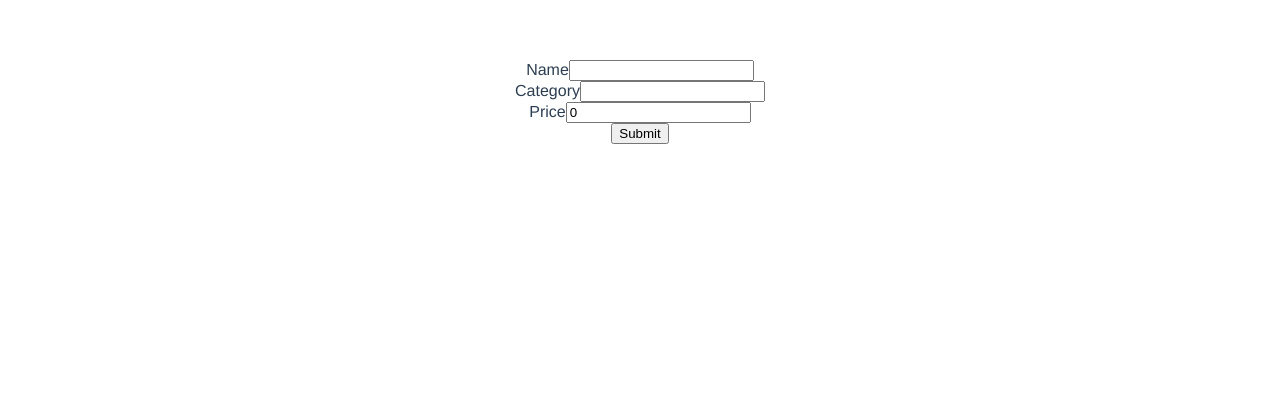
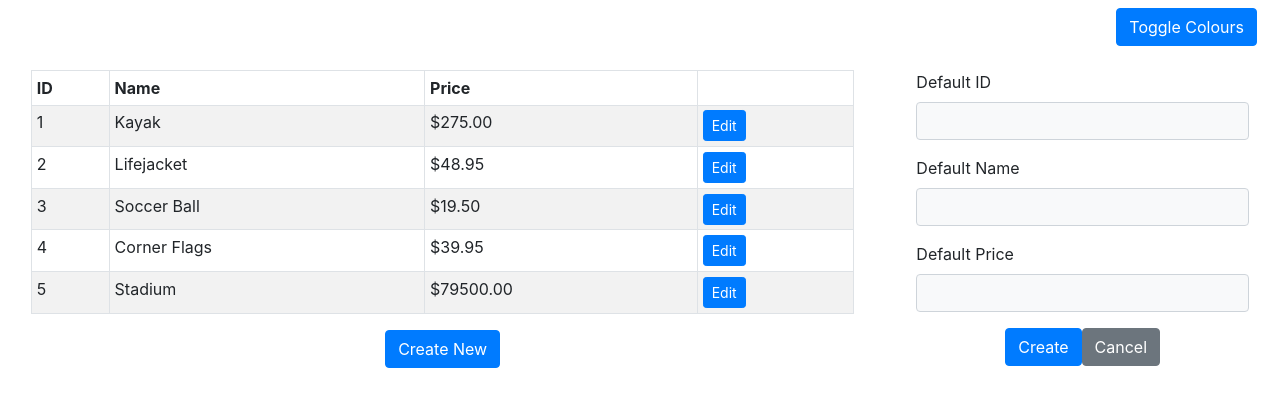
Before and after one commit to jzagalo/vuedecorators, a Vue app: page /edit in a window 1280 px wide. Shown: the top 406 px of the page. Built offline with nearby package versions, Linux system fonts and the light colour scheme.

Commit message:
Use of Provide and Inject in Project

```diff
--- a/package.json
+++ b/package.json
@@ -8,7 +8,10 @@
     "lint": "vue-cli-service lint"
   },
   "dependencies": {
+    "bootstrap": "^4.6.0",
     "core-js": "^3.6.5",
+    "jquery": "^3.5.1",
+    "popper.js": "^1.16.1",
     "vue": "^2.6.11",
     "vue-class-component": "^7.2.3",
     "vue-property-decorator": "^8.4.2",
--- a/src/App.vue
+++ b/src/App.vue
@@ -1,101 +1,54 @@
 <template>
-  <div id="app">
-    <div v-if="errors">
-        <ul>
-            <template v-for="(errors) in validationErrors">
-              <li v-for="error in errors" v-bind:key="error">{{error}}</li>
-            </template>
-        </ul>
+  <div class="container-fluid">
+    <div class="text-right m-2">
+        <button class="btn btn-primary" @click="toggleColors">
+          Toggle Colours
+        </button>
     </div>
-    <form v-on:submit.prevent="handleSubmit">
-      <div>
-        <label>Name</label>
-        <input v-model="name" class="form-control" />
+    <div class="row">
+      <div class="col-8 m-3">
+        <ProductsDisplay />
       </div>
-      <div>
-        <label>Category</label>
-        <input v-model="category" class="form-control" />
+      <div class="col m-3">
+        <ProductEditor />
       </div>
-      <div>
-        <label>Price</label>
-        <input v-model.number="price" type="number" />
-      </div>
-      <div class="text-center">
-          <button type="submit">
-            Submit
-          </button>
-      </div>
-    </form>
+    </div>
   </div>
 </template>
 
 <script lang="ts">
-import { Component, Prop, Vue, Inject, Watch } from 'vue-property-decorator';
+import { Component, Vue, Provide } from 'vue-property-decorator';
 import validation from "./validators"
+import ProductEditor from "./components/ProductEditor.vue";
+import ProductsDisplay from "./components/ProductsDisplay.vue";
+
+@Component({
+  components: {
+    ProductsDisplay,
+    ProductEditor
+  }
+})
+export default class App extends Vue {
+
+  private reactiveColors = {
+    bg: "bg-secondary",
+    text: "text-white"
+  };
+
+  @Provide() colors = this.reactiveColors;
+  labelFormatter = (value: string) => `Enter ${value}:`
 
 
-@Component
-export default class App extends Vue {
-  private name = "";
-  private category = "";
-  private price = 0;
-  private validationErrors = {};
-  private hasSubmitted = false;
-
-  errors(){
-    return Object.values(this.validationErrors).length > 0;
-  }
-
-  validate(propertyName: any, value: any){
-    const errors: string[] = [];
-    Object(validation)[propertyName].forEach((v: any) => {
-      if(!v.validator(value)){
-        errors.push(v.message);
-      }
-    });
-
-    if(errors.length > 0) {
-      Vue.set(this.validationErrors, propertyName, errors);
-    } else {
-      Vue.delete(this.validationErrors, propertyName);
+  toggleColors(){
+    if(this.reactiveColors.bg == "bg-secondary"){
+       this.reactiveColors.bg = "bg-light";
+       this.reactiveColors.text = "text-danger";
+    }else{
+       this.reactiveColors.bg = "bg-secondary";
+       this.reactiveColors.text = "text-white";
     }
   }
 
-  validateWatch(propertyName: string, value: string){
-   // if(this.hasSubmitted){
-      this.validate(propertyName, value);
-   // }
-  }
-
-  @Watch("name")
-  setName(value: string){
-    this.validateWatch("name", value);
-  }
-
-  @Watch("category")
-  setCategory(value: string){
-    this.validateWatch("category", value);
-  }
-
-  @Watch("price")
-  setPrice(value: string){
-    this.validateWatch("price", value);
-  }
-
-  validateAll(){
-    this.validate("name", this.name);
-    this.validate("category", this.category);
-    this.validate("price", this.price);
-
-    return this.errors;
-  }
-
-  handleSubmit() {
-    this.hasSubmitted = true;
-    if(this.validateAll()){
-      console.log(`FORM SUBMITTED: ${this.name} ${this.category} ${this.price}`);
-    }
-  }
 
 }
 </script>
--- /dev/null
+++ b/src/components/EditorField.vue
@@ -0,0 +1,29 @@
+<template>
+  <div class="form-group">
+    <label>{{formattedLabel}}</label>
+    <input v-model.number="value"
+        v-bind:class="[colours.bg, colours.text]"
+         class="form-control" />
+ </div>
+</template>
+
+<script lang="ts">
+import { Vue, Component, Prop, Inject } from "vue-property-decorator"
+
+@Component
+export default class EditorField extends Vue {
+    @Prop() label!: string;
+    value = "";
+    @Inject("colors") colours!: any;
+    @Inject({
+        from: "labelFormatter",
+        default: () => (value: any) => `Default ${value}`
+    })
+    private format!: any;
+    formattedLabel = this.format(this.label);
+}
+</script>
+
+<style>
+
+</style>
--- /dev/null
+++ b/src/components/ProductEditor.vue
@@ -0,0 +1,83 @@
+<template>
+    <div>
+      <editor-field v-bind:label="idLabel"></editor-field>
+      <editor-field v-bind:label="nameLabel"></editor-field>
+      <editor-field v-bind:label="priceLabel"></editor-field>
+      <div class="text-center">
+        <button class="btn btn-primary" @click="save">
+          {{ editing ? "Save": "Create"}}
+        </button>
+        <button class="btn btn-secondary" @click="cancel">Cancel</button>
+     </div>
+  </div>
+</template>
+
+<script lang="ts">
+import { Component, Vue, Provide } from 'vue-property-decorator';
+import EditorField from "./EditorField.vue";
+
+@Component({
+  components: {
+    EditorField,
+  }
+})
+export default class ProductEditor extends Vue {
+  private editing = false;
+  private product = { };
+  private idLabel = "ID";
+  private nameLabel = "Name";
+  private priceLabel = "Price";
+
+  startEdit(product: any) {
+    this.editing = true;
+    this.product = {
+      id: product.id,
+      name: product.name,
+      price: product.price
+    };
+  }
+
+  startCreate(){
+    this.editing = false;
+    this.product = {
+      id: 0,
+      name: "",
+      price: 0
+    };
+  }
+
+  save(){
+    console.log(`Edit Complete: ${JSON.stringify(this.product)}`);
+    this.startCreate();
+  }
+
+  cancel(){
+    this.product = {};
+    this.editing = false;
+  }
+
+  @Provide() colors = {
+    bg: "bg-light",
+    text: "text-danger"
+  };
+
+}
+</script>
+
+<!-- Add "scoped" attribute to limit CSS to this component only -->
+<style scoped lang="scss">
+h3 {
+  margin: 40px 0 0;
+}
+ul {
+  list-style-type: none;
+  padding: 0;
+}
+li {
+  display: inline-block;
+  margin: 0 10px;
+}
+a {
+  color: #42b983;
+}
+</style>
--- /dev/null
+++ b/src/components/ProductsDisplay.vue
@@ -0,0 +1,75 @@
+<template>
+ <div>
+    <table class="table table-sm table-striped table-bordered">
+      <tr>
+        <th>ID</th><th>Name</th><th>Price</th><th></th>
+      </tr>
+    <tbody>
+      <tr v-for="p in products" v-bind:key="p.id">
+        <td>{{ p.id }}</td>
+        <td>{{ p.name }}</td>
+        <td>{{ p.price | currency }}</td>
+        <td>
+          <button class="btn btn-sm btn-primary"
+            v-on:click="editProduct(p)">
+            Edit
+          </button>
+        </td>
+      </tr>
+    </tbody>
+    </table>
+    <div class="text-center">
+      <button class="btn btn-primary"
+            v-on:click="createNew">
+            Create New
+      </button>
+    </div>
+ </div>
+</template>
+
+<script lang="ts">
+import { Component, Prop, Vue, Watch, Ref, PropSync } from 'vue-property-decorator';
+
+@Component({
+  filters: {
+    currency:  (value: any) => `$${value.toFixed(2)}`,
+  }
+})
+export default class ProductsDisplay extends Vue {
+
+  private products = [
+    { id: 1, name: "Kayak", price: 275 },
+    { id: 2, name: "Lifejacket", price: 48.95 },
+    { id: 3, name: "Soccer Ball", price: 19.50 },
+    { id: 4, name: "Corner Flags", price: 39.95 },
+    { id: 5, name: "Stadium", price: 79500 }
+  ];
+
+  editProduct(product: any){
+    console.log(product);
+  }
+
+  createNew(){
+    console.log("ddd");
+  }
+
+}
+</script>
+
+<!-- Add "scoped" attribute to limit CSS to this component only -->
+<style scoped lang="scss">
+h3 {
+  margin: 40px 0 0;
+}
+ul {
+  list-style-type: none;
+  padding: 0;
+}
+li {
+  display: inline-block;
+  margin: 0 10px;
+}
+a {
+  color: #42b983;
+}
+</style>
--- a/src/main.ts
+++ b/src/main.ts
@@ -1,6 +1,8 @@
 import Vue from 'vue'
 import App from './App.vue'
 import store from './store'
+import 'bootstrap'
+import 'bootstrap/dist/css/bootstrap.min.css'
 
 Vue.config.productionTip = false
 
```
Also changed, not shown: 1 other file (tests, documents, lock files or other folders).
